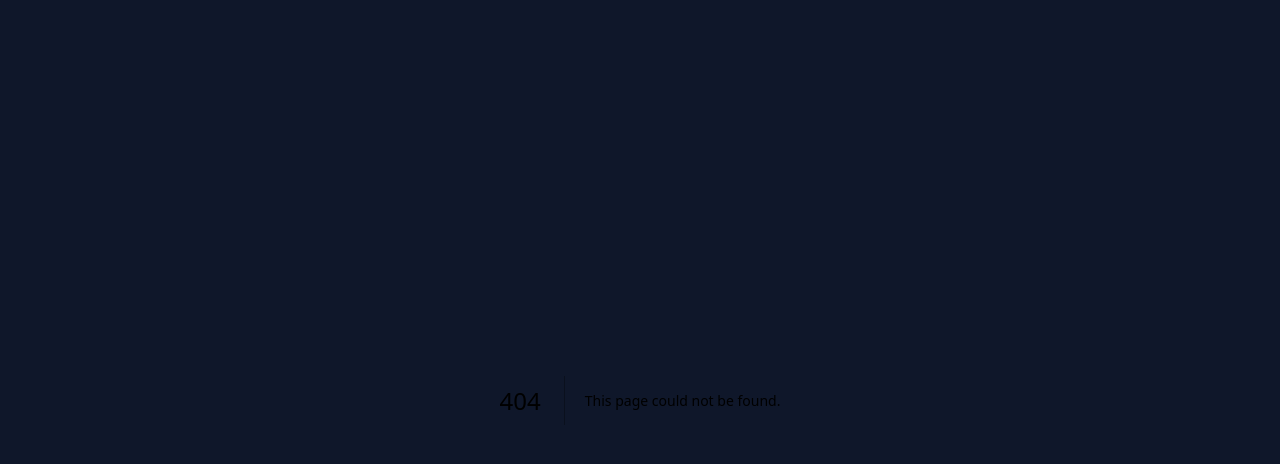
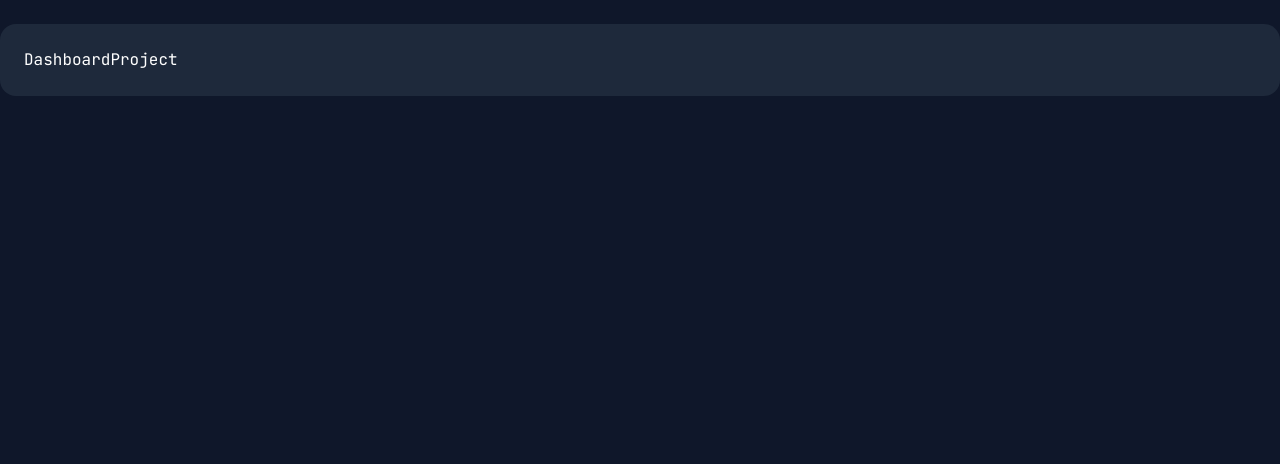
Before and after one commit to devmamunur/mamunur.dev, a Next.js app: page /dashboard/opensource-projects in a window 1280 px wide. Before the commit this address had no page. Shown: the top 464 px of the page. Built offline with nearby package versions, Linux system fonts and the light colour scheme.

Commit message:
made dashboard OpensourceProjectsPage

```diff
--- /dev/null
+++ b/src/app/dashboard/opensource-projects/page.tsx
@@ -0,0 +1,12 @@
+import React from 'react';
+import DashboardProject from '@/components/Dashboard/Project/DashboardProject';
+
+const OpensourceProjectsPage = () => {
+  return (
+    <div>
+      <DashboardProject />
+    </div>
+  );
+};
+
+export default OpensourceProjectsPage;
```
